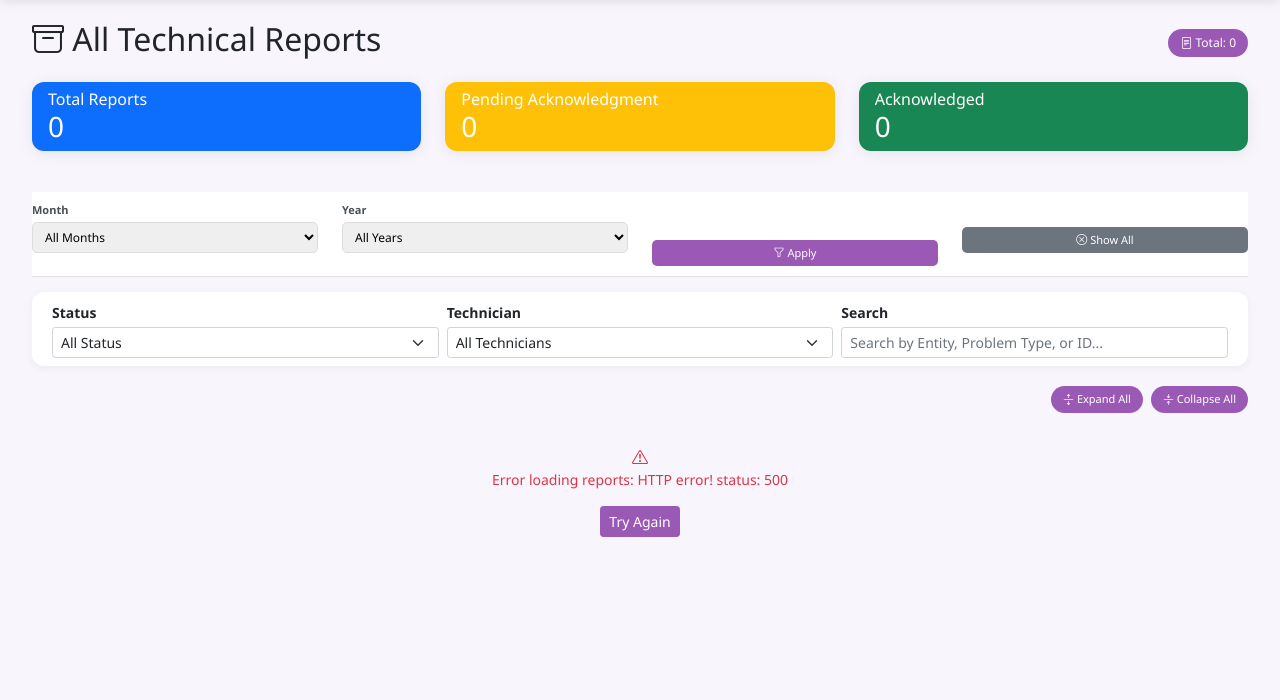
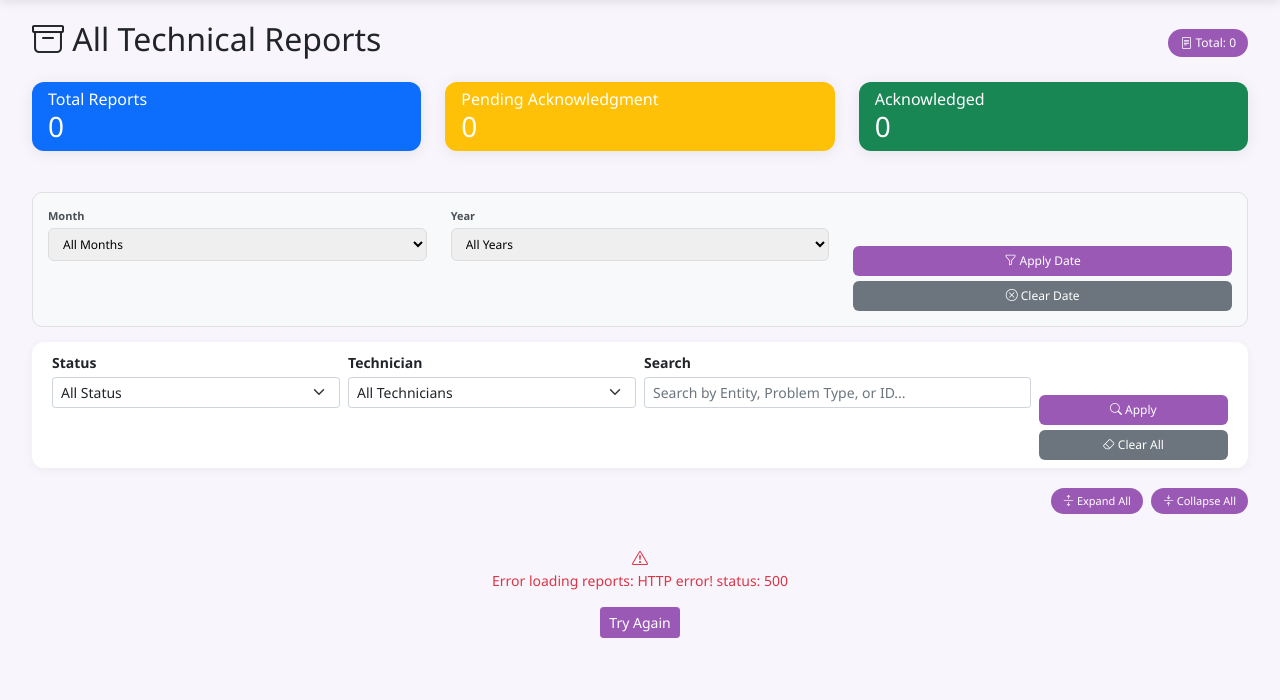
Before and after one commit to uka-bill/moe-tech-report-system, a Flask app: page /reports in a window 1280 px wide. Shown: the part 50-750 px from the top of the page. Run offline with Flask 3, Linux system fonts and the light colour scheme; data that the repository does not hold is empty; some libraries are stand-ins or nearby versions.

Commit message:
Update reports.html

```diff
--- a/templates/reports.html
+++ b/templates/reports.html
@@ -175,12 +175,13 @@
         color: #999;
         font-size: 13px;
     }
-    /* Simplified Date Filter Bar - Compact */
+    /* Date Filter Bar */
     .date-filter-bar {
-        background: white;
-        padding: 10px 0;
+        background: #f8f9fa;
+        padding: 15px;
+        border-radius: 10px;
         margin-bottom: 15px;
-        border-bottom: 1px solid #e0e0e0;
+        border: 1px solid #e0e0e0;
     }
     .filter-label {
         font-size: 11px;
@@ -199,37 +200,37 @@
     }
     .date-filter-select {
         width: 100%;
-        padding: 5px 8px;
-        border-radius: 5px;
+        padding: 6px 10px;
+        border-radius: 6px;
         border: 1px solid #ddd;
         font-size: 12px;
     }
-    .btn-apply {
+    .btn-apply, .btn-apply-filters {
         background-color: var(--primary-color);
         color: white;
         border: none;
-        padding: 5px 12px;
-        border-radius: 5px;
-        font-size: 11px;
+        padding: 6px 15px;
+        border-radius: 6px;
+        font-size: 12px;
         cursor: pointer;
         width: 100%;
         margin-top: 18px;
     }
-    .btn-apply:hover {
+    .btn-apply:hover, .btn-apply-filters:hover {
         background-color: var(--primary-dark);
     }
-    .btn-clear {
+    .btn-clear, .btn-clear-filters {
         background-color: #6c757d;
         color: white;
         border: none;
-        padding: 5px 12px;
-        border-radius: 5px;
-        font-size: 11px;
+        padding: 6px 15px;
+        border-radius: 6px;
+        font-size: 12px;
         cursor: pointer;
         width: 100%;
         margin-top: 5px;
     }
-    .btn-clear:hover {
+    .btn-clear:hover, .btn-clear-filters:hover {
         background-color: #5a6268;
     }
     .entity-name {
@@ -372,10 +373,10 @@
     </div>
 </div>
 
-<!-- Simplified Date Filter Bar -->
+<!-- Date Filter Section (Month + Year) -->
 <div class="date-filter-bar">
     <div class="row">
-        <div class="col-md-3">
+        <div class="col-md-4">
             <div class="filter-label">Month</div>
             <select id="filterMonth" class="date-filter-select">
                 <option value="all">All Months</option>
@@ -393,44 +394,58 @@
                 <option value="12">December</option>
             </select>
         </div>
-        <div class="col-md-3">
+        <div class="col-md-4">
             <div class="filter-label">Year</div>
             <select id="filterYear" class="date-filter-select">
                 <option value="all">All Years</option>
+                <option value="2024">2024</option>
+                <option value="2025">2025</option>
+                <option value="2026">2026</option>
+                <option value="2027">2027</option>
+                <option value="2028">2028</option>
+                <option value="2029">2029</option>
+                <option value="2030">2030</option>
+                <option value="2031">2031</option>
+                <option value="2032">2032</option>
+                <option value="2033">2033</option>
+                <option value="2034">2034</option>
+                <option value="2035">2035</option>
             </select>
         </div>
-        <div class="col-md-3">
+        <div class="col-md-4">
             <div class="filter-label">&nbsp;</div>
-            <button class="btn-apply" onclick="applyDateFilter()"><i class="bi bi-funnel"></i> Apply</button>
-        </div>
-        <div class="col-md-3">
-            <div class="filter-label">&nbsp;</div>
-            <button class="btn-clear" onclick="clearDateFilter()"><i class="bi bi-x-circle"></i> Show All</button>
+            <button class="btn-apply" onclick="applyDateFilter()"><i class="bi bi-funnel"></i> Apply Date</button>
+            <button class="btn-clear" onclick="clearDateFilter()"><i class="bi bi-x-circle"></i> Clear Date</button>
         </div>
     </div>
-    <div id="filterInfo" style="display: none;"></div>
+    <div id="dateFilterInfo" style="display: none;"></div>
 </div>
 
-<!-- Filters -->
+<!-- Report Filter Section (Status + Technician + Search) -->
 <div class="filter-card py-2">
     <div class="row g-2">
-        <div class="col-md-4">
+        <div class="col-md-3">
             <label class="form-label fw-bold small mb-1">Status</label>
-            <select class="form-select form-select-sm" id="filterStatus" onchange="applyFilters()">
+            <select class="form-select form-select-sm" id="filterStatus">
                 <option value="all">All Status</option>
                 <option value="pending">⏳ Pending</option>
                 <option value="acknowledged">✓ Acknowledged</option>
             </select>
         </div>
-        <div class="col-md-4">
+        <div class="col-md-3">
             <label class="form-label fw-bold small mb-1">Technician</label>
-            <select class="form-select form-select-sm" id="filterTechnician" onchange="applyFilters()">
+            <select class="form-select form-select-sm" id="filterTechnician">
                 <option value="all">All Technicians</option>
             </select>
         </div>
         <div class="col-md-4">
             <label class="form-label fw-bold small mb-1">Search</label>
-            <input type="text" id="searchInput" class="form-control form-control-sm" placeholder="Search by Entity, Problem Type, or ID..." onkeyup="applyFilters()">
+            <input type="text" id="searchInput" class="form-control form-control-sm" placeholder="Search by Entity, Problem Type, or ID...">
+        </div>
+        <div class="col-md-2">
+            <label class="form-label fw-bold small mb-1">&nbsp;</label>
+            <button class="btn-apply-filters" onclick="applyFilters()"><i class="bi bi-search"></i> Apply</button>
+            <button class="btn-clear-filters" onclick="clearFilters()"><i class="bi bi-eraser"></i> Clear All</button>
         </div>
     </div>
 </div>
@@ -519,9 +534,10 @@
     let currentUser = null;
     let currentTechnicianId = null;
     let allReports = [];
+    let filteredReports = [];
     let isModalExpanded = false;
+    let currentFilterMonth = 'all';
     let currentFilterYear = 'all';
-    let currentFilterMonth = 'all';
 
     function formatDate(dateString) {
         if (!dateString) return '-';
@@ -667,40 +683,25 @@
         }
     }
 
-    function populateYearDropdown() {
-        const years = new Set();
-        allReports.forEach(report => {
-            const { year } = getMonthYear(report.created_at);
-            if (year) years.add(year);
-        });
-        const sortedYears = Array.from(years).sort((a, b) => b - a);
-        const yearSelect = document.getElementById('filterYear');
-        let options = '<option value="all">All Years</option>';
-        sortedYears.forEach(year => {
-            options += `<option value="${year}" ${currentFilterYear == year ? 'selected' : ''}>${year}</option>`;
-        });
-        yearSelect.innerHTML = options;
-    }
-
     function applyDateFilter() {
         currentFilterMonth = document.getElementById('filterMonth').value;
         currentFilterYear = document.getElementById('filterYear').value;
         applyFilters();
 
-        const filterInfo = document.getElementById('filterInfo');
+        const dateFilterInfo = document.getElementById('dateFilterInfo');
         if (currentFilterMonth !== 'all' && currentFilterYear !== 'all') {
             const monthName = getMonthName(parseInt(currentFilterMonth));
-            filterInfo.innerHTML = `<i class="bi bi-calendar-check"></i> Showing reports from ${monthName} ${currentFilterYear}`;
-            filterInfo.style.display = 'block';
+            dateFilterInfo.innerHTML = `<i class="bi bi-calendar-check"></i> Showing reports from ${monthName} ${currentFilterYear}`;
+            dateFilterInfo.style.display = 'block';
         } else if (currentFilterYear !== 'all') {
-            filterInfo.innerHTML = `<i class="bi bi-calendar-check"></i> Showing reports from year ${currentFilterYear}`;
-            filterInfo.style.display = 'block';
+            dateFilterInfo.innerHTML = `<i class="bi bi-calendar-check"></i> Showing reports from year ${currentFilterYear}`;
+            dateFilterInfo.style.display = 'block';
         } else if (currentFilterMonth !== 'all') {
             const monthName = getMonthName(parseInt(currentFilterMonth));
-            filterInfo.innerHTML = `<i class="bi bi-calendar-check"></i> Showing reports from month ${monthName} (all years)`;
-            filterInfo.style.display = 'block';
+            dateFilterInfo.innerHTML = `<i class="bi bi-calendar-check"></i> Showing reports from month ${monthName} (all years)`;
+            dateFilterInfo.style.display = 'block';
         } else {
-            filterInfo.style.display = 'none';
+            dateFilterInfo.style.display = 'none';
         }
     }
 
@@ -709,8 +710,15 @@
         document.getElementById('filterYear').value = 'all';
         currentFilterMonth = 'all';
         currentFilterYear = 'all';
-        document.getElementById('filterInfo').style.display = 'none';
+        document.getElementById('dateFilterInfo').style.display = 'none';
         applyFilters();
+    }
+
+    function clearFilters() {
+        document.getElementById('filterStatus').value = 'all';
+        document.getElementById('filterTechnician').value = 'all';
+        document.getElementById('searchInput').value = '';
+        clearDateFilter();
     }
 
     function applyFilters() {
@@ -749,7 +757,8 @@
             filtered = filtered.filter(r =>
                 (r.entity_name && r.entity_name.toLowerCase().includes(searchTerm)) ||
                 (r.problem_type && r.problem_type.toLowerCase().includes(searchTerm)) ||
-                r.id.toString().includes(searchTerm)
+                r.id.toString().includes(searchTerm) ||
+                (r.reference_number && r.reference_number.toLowerCase().includes(searchTerm))
             );
         }
 
@@ -783,7 +792,6 @@
             allReports = await response.json();
             if (!allReports) allReports = [];
 
-            populateYearDropdown();
             applyFilters();
         } catch (error) {
             console.error('Error loading reports:', error);
@@ -844,8 +852,8 @@
                                 <td colspan="6">
                                     <i class="bi bi-person-circle"></i> <strong>${escapeHtml(group.name)}</strong>
                                     <span style="font-size: 10px; font-weight: normal; margin-left: 8px;">(${group.reports.length} report${group.reports.length !== 1 ? 's' : ''})</span>
-                                 </td>
-                              </tr>`;
+                                  </td>
+                               </tr>`;
 
                 // Add report rows for this technician
                 group.reports.forEach(report => {
@@ -862,7 +870,7 @@
                             <td>
                                 <div class="entity-name" title="${escapeHtml(report.entity_name || report.entity_type)}">${escapeHtml(report.entity_name || report.entity_type)}</div>
                                 ${referenceText !== '-' ? `<div class="reference-cell" title="${escapeHtml(referenceText)}">📄 ${escapeHtml(referenceText)}</div>` : ''}
-                            </td>
+                             </td>
                             <td class="problem-type" title="${escapeHtml(report.problem_type || '-')}">${escapeHtml(report.problem_type || '-')}</td>
                             <td class="${priorityClass}"><span class="priority-icon">${priorityIcon}</span> ${report.priority.toUpperCase()}</td>
                             <td>${statusHtml}</td>
@@ -1266,18 +1274,18 @@
                     <tr><th>Entity Name</th><td>${escapeHtml(entityName)}</td>
                     ${referenceNumber ? `<tr><th>Reference</th><td>${referenceType ? referenceType.toUpperCase() + ': ' : ''}${escapeHtml(referenceNumber)}${report.reference_date ? ' (' + report.reference_date + ')' : ''}</td>` : ''}
                     ${accountNumber ? `<tr><th>Account Number</th><td>${escapeHtml(accountNumber)}</td>` : ''}
-                    ${meterNumber ? `<td><th>Meter Number</th><td>${escapeHtml(meterNumber)}</td>` : ''}
+                    ${meterNumber ? `<tr><th>Meter Number</th><td>${escapeHtml(meterNumber)}</td>` : ''}
                     ${phoneNumber ? `<tr><th>Phone Number</th><td>${escapeHtml(phoneNumber)}</td>` : ''}
                     <tr><th>Problem Type</th><td>${escapeHtml(problemType)}</td>
                     <tr><th>Priority</th><td class="priority-${report.priority}">${report.priority.toUpperCase()} ${report.priority_with_tender ? '<span class="bg-danger">TENDER</span>' : ''}</td>
                     <tr><th>Complaint Details</th><td style="white-space:pre-wrap;">${complaintDetails}</td>
-                    ${technicianNotes ? `<tr><th>Technician's Notes</th><td style="white-space:pre-wrap;">${escapeHtml(technicianNotes)}</td>` : ''}
+                    ${technicianNotes ? `<td><th>Technician's Notes</th><td style="white-space:pre-wrap;">${escapeHtml(technicianNotes)}</td>` : ''}
                     ${actionTaken && actionTaken !== '-' && actionTaken !== '' ? `<tr><th>Action Taken</th><td style="white-space:pre-wrap;">${actionTaken}</td>` : ''}
                     <tr><th>Submitted By</th><td>${escapeHtml(technicianName)}</td>
                     ${assistantCheckHtml}
                     ${report.team_leader_acknowledged ? `<tr><th>Acknowledged By</th><td>${escapeHtml(teamLeaderName)} on ${formatDate(report.team_leader_acknowledged_at)}</td>` : ''}
                     ${teamLeaderNotes ? `<tr><th>Team Leader Notes</th><td style="white-space:pre-wrap;">${escapeHtml(teamLeaderNotes)}</td>` : ''}
-                </table>
+                </tr>
 
                 ${imagesHtml}
                 ${commentsHtml}
```
